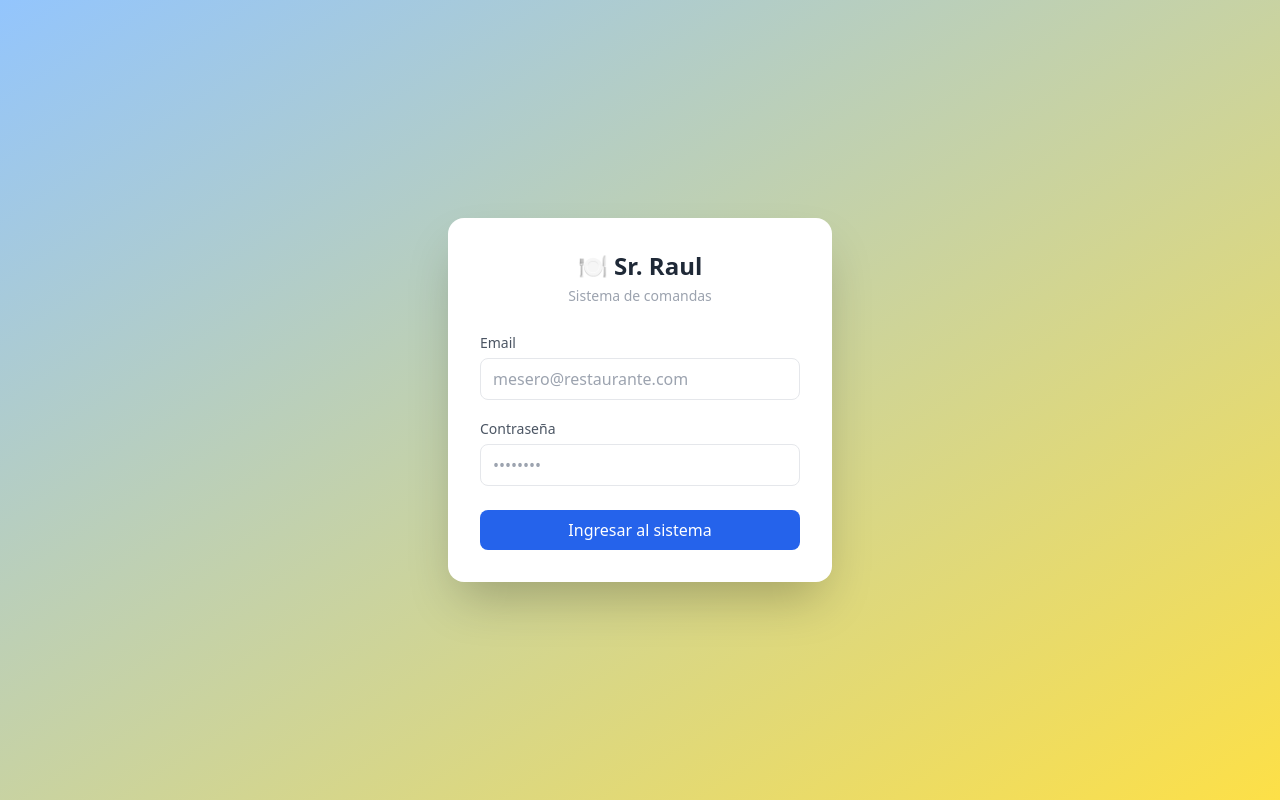
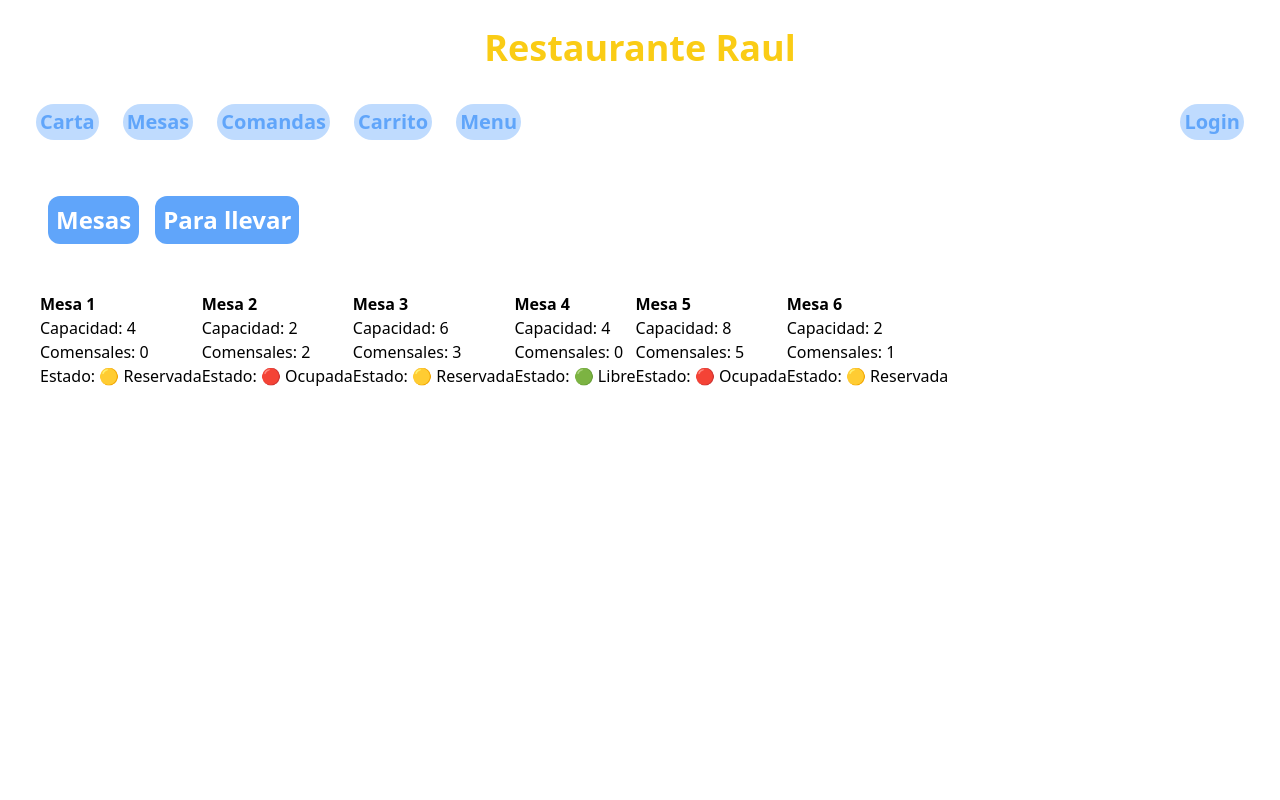
Before and after one commit to kannodi/REACTRP, a React (Vite) app: page /comandas in a window 1280 px wide. Before the commit this address led to /login. Built offline with nearby package versions, Linux system fonts and the light colour scheme; no server answers.

Commit message:
Cambios en Comandas Page

```diff
--- a/src/App.jsx
+++ b/src/App.jsx
@@ -17,11 +17,11 @@ function App() {
         {/* Ruta por defecto */}
         <Route path="/" element={<Navigate to='/login' replace />} />
         <Route path="/login" element={<><LoginPage /></>} />
-        <Route path="/carta" element={<ProtectedRoute><NavBar /><CartaPage /></ProtectedRoute>} />
-        <Route path="/menu" element={<ProtectedRoute><NavBar /><MenuPage /></ProtectedRoute>} />
-        <Route path="/carrito" element={<ProtectedRoute><NavBar /><CarritoPage /></ProtectedRoute>} />
-        <Route path="/mesas" element={<ProtectedRoute><NavBar /><MesasPage /></ProtectedRoute>} />
-        <Route path="/comandas" element={<ProtectedRoute><NavBar /><ComandasPages /></ProtectedRoute>} />
+        <Route path="/carta" element={<><NavBar /><CartaPage /></>} />
+        <Route path="/menu" element={<><NavBar /><MenuPage /></>} />
+        <Route path="/carrito" element={<><NavBar /><CarritoPage /></>} />
+        <Route path="/mesas" element={<><NavBar /><MesasPage /></>} />
+        <Route path="/comandas" element={<><NavBar /><ComandasPages /></>} />
       </Routes>
     </BrowserRouter>
   )
--- a/src/pages/CarritoPage.jsx
+++ b/src/pages/CarritoPage.jsx
@@ -105,6 +105,7 @@ export default function CarritoPage() {
                         </div>
                     ))}
                     <strong>Total: S/ {total()}</strong>
+
                 </div>
 
             </div>
--- a/src/pages/ComandasPage.jsx
+++ b/src/pages/ComandasPage.jsx
@@ -2,33 +2,44 @@
 import { useState } from 'react';
 import { mesasMock } from '../data/mesas.mock.js';
 import OrderForm from '../components/OrderForm';
+import CarritoPage from './CarritoPage';
+import MesaCard from '../components/MesaCard';
+
 const ComandasPages = () => {
     // Usamos un estado para recordar qué mesa seleccionó el mesero [cite: 893-894]
     const [mesaSeleccionada, setMesaSeleccionada] = useState(mesasMock[0].numero);
+    const [mostrarComandas, setMostrarComandas] = useState(false);
+    const [mostrarMesas, setMostrarMesas] = useState(true);
 
-    const manejarCambioMesa = (event) => {
-        setMesaSeleccionada(Number(event.target.value));
+    const handleMostrarMesas = () => {
+        setMostrarMesas(true);
+    }
+    const handleOcultarMesas = () => {
+        setMostrarMesas(false);
+    }
+    const handleTomarComanda = () => {
+        setMostrarComandas(true);
     };
 
+    if (mostrarComandas) {
+        return <CarritoPage />;
+    }
+
+
     return (
-        <div>
-            <h1>Toma de Comandas</h1>
-
-            {/* Selector de mesa basado en tu mesasMock [cite: 891] */}
-            <label>Selecciona una mesa: </label>
-            <select value={mesaSeleccionada} onChange={manejarCambioMesa}>
-                {mesasMock.map(mesa => (
-                    <option key={mesa.id} value={mesa.numero}>
-                        Mesa {mesa.numero} ({mesa.estado})
-                    </option>
-                ))}
-            </select>
-
-            <hr />
-
-            {/* Pasamos el número de mesa como prop al formulario [cite: 891] */}
-            <OrderForm mesaNumero={mesaSeleccionada} />
-        </div>
+        <>
+            <div className='flex items-center m-10'>
+                <button onClick={handleMostrarMesas} className='bg-blue-400 text-white text-2xl font-bold p-2 rounded-xl m-2'>Mesas</button>
+                <button onClick={handleOcultarMesas} className='bg-blue-400 text-white text-2xl font-bold p-2 rounded-xl m-2'>Para llevar</button>
+            </div>
+            {mostrarMesas && (
+                <div className='flex items-center m-10'>
+                    {mesasMock.map(mesa => (
+                        <MesaCard key={mesa.numero} numero={mesa.numero} capacidad={mesa.capacidad} estado={mesa.estado} comensales={mesa.comensales} />
+                    ))}
+                </div>
+            )}
+        </>
     );
 };
 
```
